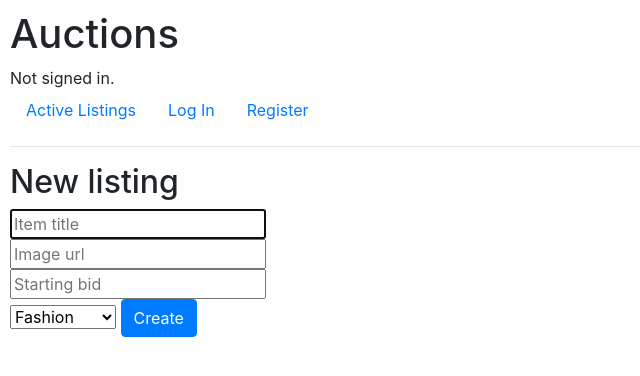
After one commit to adobong-sunog/cs50w_commerce, a Django app: page /new in a window 1280 px wide. The commit adds this page. Shown: the top 376 px of the page, without its empty margins (0-640 px from the left). Run offline with Django 3.2, Linux system fonts and the light colour scheme; some libraries are stand-ins or nearby versions.

Commit message:
Create a new list function working

```diff
--- a/auctions/static/auctions/styles.css
+++ b/auctions/static/auctions/styles.css
@@ -1,3 +1,10 @@
 body {
     padding: 10px;
 }
+
+.rounded {
+    position: absolute;
+    left: 50%;
+    top: 30%;
+    padding: 50%;
+}
--- a/auctions/templates/auctions/layout.html
+++ b/auctions/templates/auctions/layout.html
@@ -21,6 +21,9 @@
                 <a class="nav-link" href="{% url 'index' %}">Active Listings</a>
             </li>
             {% if user.is_authenticated %}
+                <li class="nav-link">
+                    <a class="nav-link" href="{% url 'newlist' %}">Create a listing</a>
+                </li>
                 <li class="nav-item">
                     <a class="nav-link" href="{% url 'logout' %}">Log Out</a>
                 </li>
--- /dev/null
+++ b/auctions/templates/auctions/new_list.html
@@ -0,0 +1,29 @@
+{% extends "auctions/layout.html" %}
+
+{% block body %}
+
+    <h2>New listing</h2>
+        <form method="POST" action="{% url 'create' %}">
+
+            {% csrf_token %}
+            <input type="hidden" name="user" value="{{ user.username }}">
+            <input type="text" name="itemtitle" placeholder="Item title" autofocus>
+            <br>
+            <input type="url" name="image" placeholder="Image url">
+            <br>
+            <input type="number" name="startprice" min="0.00" step="0.01" placeholder="Starting bid">
+            <br>
+            <select name="categories">
+                <option value="fashion">Fashion</option>
+                <option value="electronics">Electronics</option>
+                <option value="toys">Toys</option>
+                <option value="furniture">Furniture</option>
+                <option value="appliances">Appliances</option>
+                <option value="clothing">Clothing</option>
+                <option value="footwear">Footwear</option>
+            </select>
+            <button class="btn btn-primary" type="submit">Create</button>
+
+        </form>
+
+{% endblock %}
--- a/auctions/urls.py
+++ b/auctions/urls.py
@@ -6,5 +6,7 @@ urlpatterns = [
     path("", views.index, name="index"),
     path("login", views.login_view, name="login"),
     path("logout", views.logout_view, name="logout"),
-    path("register", views.register, name="register")
+    path("register", views.register, name="register"),
+    path("new", views.new, name="newlist"),
+    path("created", views.create_list, name="create"),
 ]
--- a/auctions/views.py
+++ b/auctions/views.py
@@ -1,10 +1,12 @@
+from turtle import title
+from unicodedata import name
 from django.contrib.auth import authenticate, login, logout
 from django.db import IntegrityError
 from django.http import HttpResponse, HttpResponseRedirect
 from django.shortcuts import render
 from django.urls import reverse
 
-from .models import User
+from .models import *
 
 
 def index(request):
@@ -61,3 +63,20 @@ def register(request):
         return HttpResponseRedirect(reverse("index"))
     else:
         return render(request, "auctions/register.html")
+
+
+def new(request):
+    return render(request, "auctions/new_list.html")
+
+def create_list(request):
+    if request.method == "POST":
+        u = request.POST["user"]
+        n = request.POST["itemtitle"]
+        i = request.POST["image"]
+        p = request.POST["startprice"]
+        c = request.POST["categories"]
+
+        prod = Product(user=u, title=n, image=i,price=p, category=c)
+        prod.save()
+
+        return HttpResponseRedirect(reverse("index"))
```
Also changed, not shown: auctions/models.py (+19 -0 lines), auctions/migrations/0001_initial.py (added), auctions/migrations/0002_product_list_bids.py (added), auctions/migrations/0003_alter_product_id.py (added), auctions/migrations/0004_alter_product_id.py (added), auctions/migrations/0005_remove_bids_buyer_remove_list_user_product_image_and_more.py (added), auctions/migrations/0006_remove_list_date_product_date.py (added), auctions/migrations/0007_alter_product_date_alter_product_image.py (added), auctions/migrations/0008_alter_product_date.py (added), auctions/migrations/0009_alter_product_date_alter_product_user.py (added), auctions/migrations/__init__.py (added), db.sqlite3 (added).
